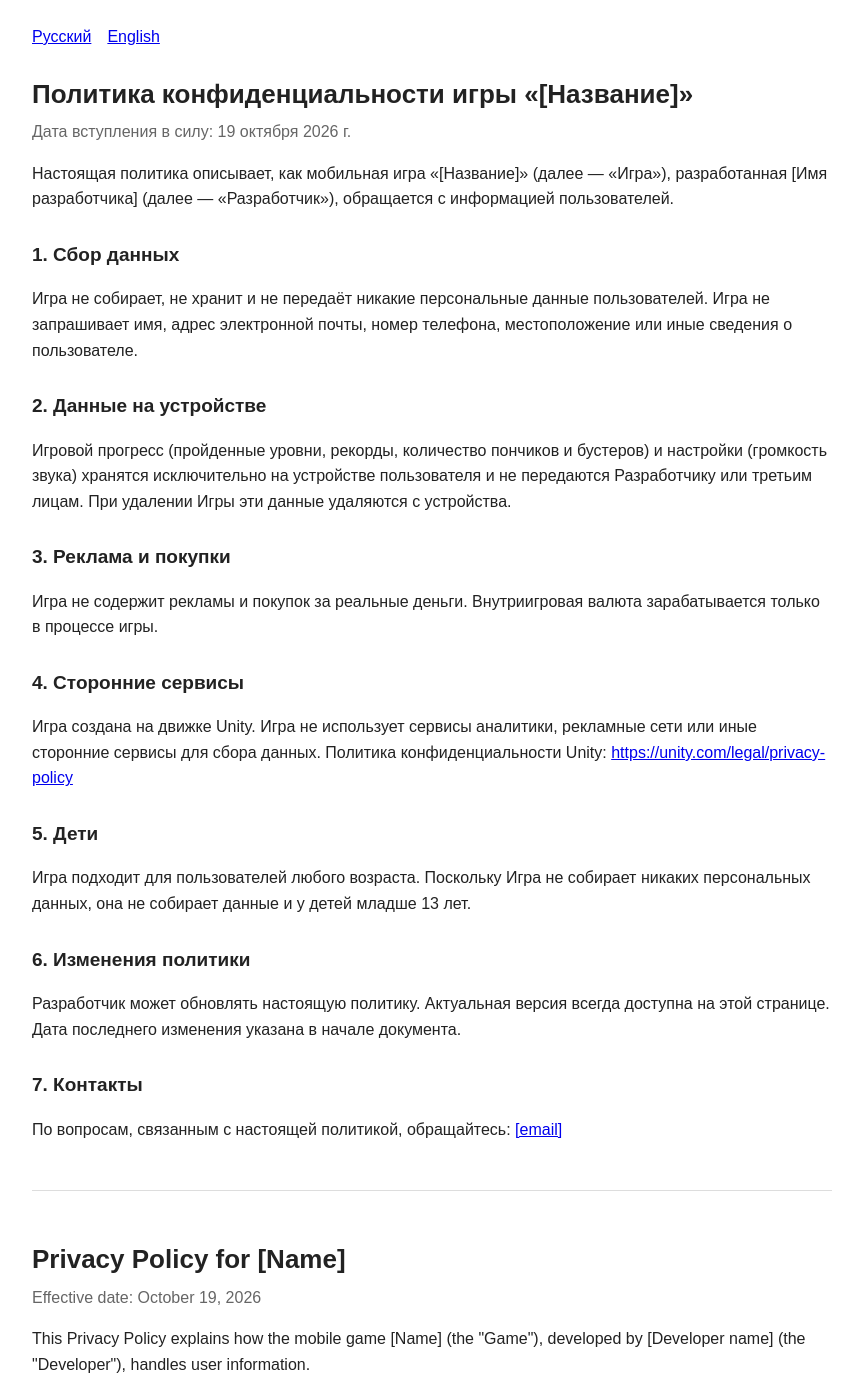
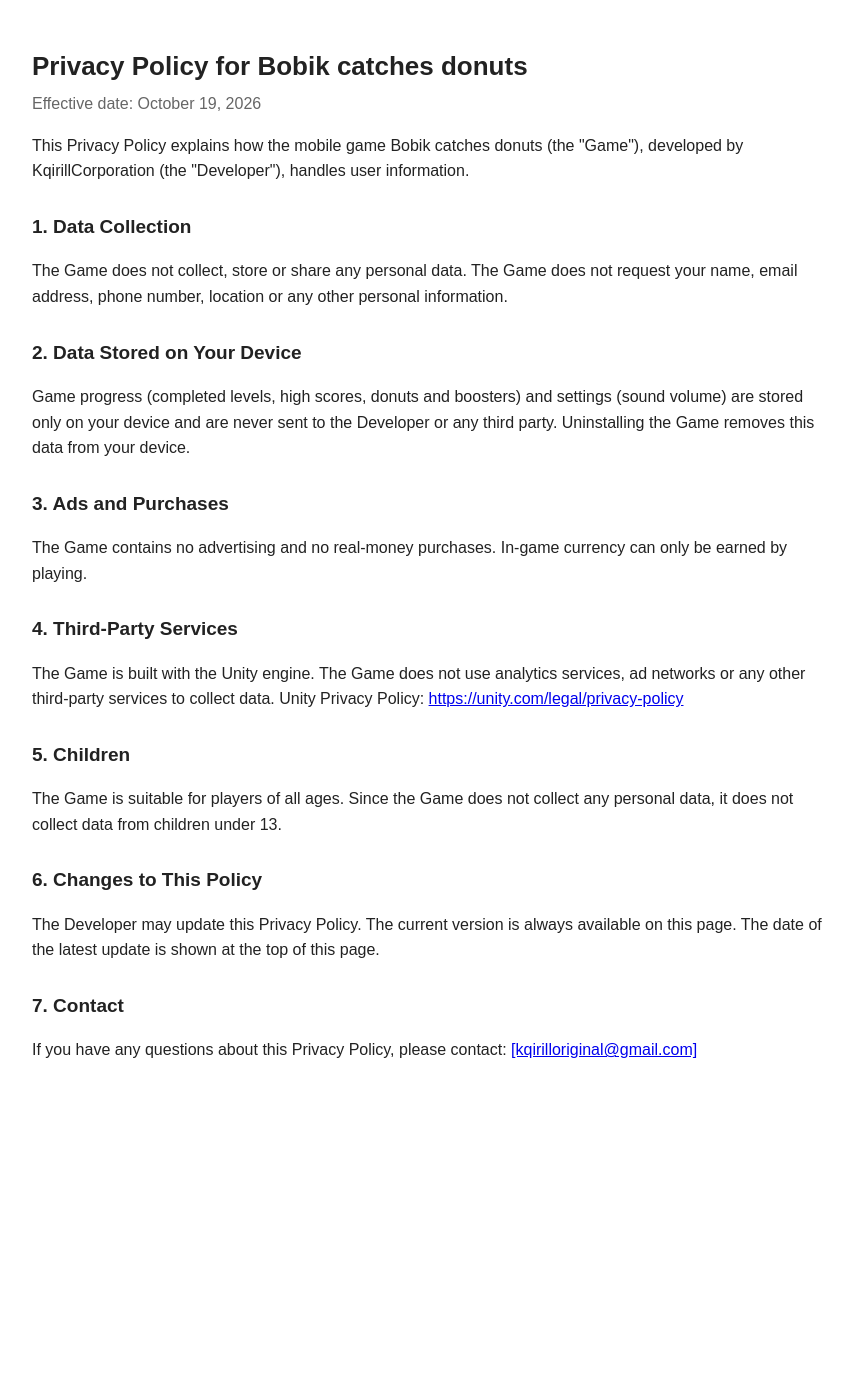
Before and after one commit to KqirillOriginal/PrivacyPolicyforBobikcatchesdonuts.github.io, a plain HTML site: page index.html in a window 1280 px wide. Shown: the top 1381 px of the page, without its empty margins (208-1068 px from the left). After the commit the page ends 1103 px from the top, so only its background shows below. Drawn offline with Linux system fonts and the light colour scheme.

Commit message:
Update privacy policy for 'Bobik catches donuts'

```diff
--- a/index.html
+++ b/index.html
@@ -16,41 +16,11 @@
 </head>
 <body>
 
-<div class="lang"><a href="#ru">Русский</a><a href="#en">English</a></div>
-
-<section id="ru">
-<h1>Политика конфиденциальности игры «[Название]»</h1>
-<p class="date">Дата вступления в силу: 19 октября 2026 г.</p>
-<p>Настоящая политика описывает, как мобильная игра «[Название]» (далее — «Игра»), разработанная [Имя разработчика] (далее — «Разработчик»), обращается с информацией пользователей.</p>
-
-<h2>1. Сбор данных</h2>
-<p>Игра не собирает, не хранит и не передаёт никакие персональные данные пользователей. Игра не запрашивает имя, адрес электронной почты, номер телефона, местоположение или иные сведения о пользователе.</p>
-
-<h2>2. Данные на устройстве</h2>
-<p>Игровой прогресс (пройденные уровни, рекорды, количество пончиков и бустеров) и настройки (громкость звука) хранятся исключительно на устройстве пользователя и не передаются Разработчику или третьим лицам. При удалении Игры эти данные удаляются с устройства.</p>
-
-<h2>3. Реклама и покупки</h2>
-<p>Игра не содержит рекламы и покупок за реальные деньги. Внутриигровая валюта зарабатывается только в процессе игры.</p>
-
-<h2>4. Сторонние сервисы</h2>
-<p>Игра создана на движке Unity. Игра не использует сервисы аналитики, рекламные сети или иные сторонние сервисы для сбора данных. Политика конфиденциальности Unity: <a href="https://unity.com/legal/privacy-policy">https://unity.com/legal/privacy-policy</a></p>
-
-<h2>5. Дети</h2>
-<p>Игра подходит для пользователей любого возраста. Поскольку Игра не собирает никаких персональных данных, она не собирает данные и у детей младше 13 лет.</p>
-
-<h2>6. Изменения политики</h2>
-<p>Разработчик может обновлять настоящую политику. Актуальная версия всегда доступна на этой странице. Дата последнего изменения указана в начале документа.</p>
-
-<h2>7. Контакты</h2>
-<p>По вопросам, связанным с настоящей политикой, обращайтесь: <a href="mailto:[email]">[email]</a></p>
-</section>
-
-<hr>
 
 <section id="en" lang="en">
-<h1>Privacy Policy for [Name]</h1>
+<h1>Privacy Policy for Bobik catches donuts</h1>
 <p class="date">Effective date: October 19, 2026</p>
-<p>This Privacy Policy explains how the mobile game [Name] (the "Game"), developed by [Developer name] (the "Developer"), handles user information.</p>
+<p>This Privacy Policy explains how the mobile game Bobik catches donuts (the "Game"), developed by KqirillCorporation (the "Developer"), handles user information.</p>
 
 <h2>1. Data Collection</h2>
 <p>The Game does not collect, store or share any personal data. The Game does not request your name, email address, phone number, location or any other personal information.</p>
@@ -71,7 +41,7 @@
 <p>The Developer may update this Privacy Policy. The current version is always available on this page. The date of the latest update is shown at the top of this page.</p>
 
 <h2>7. Contact</h2>
-<p>If you have any questions about this Privacy Policy, please contact: <a href="mailto:[email]">[email]</a></p>
+<p>If you have any questions about this Privacy Policy, please contact: <a href="mailto:[kqirilloriginal@gmail.com]">[kqirilloriginal@gmail.com]</a></p>
 </section>
 
 </body>
```
